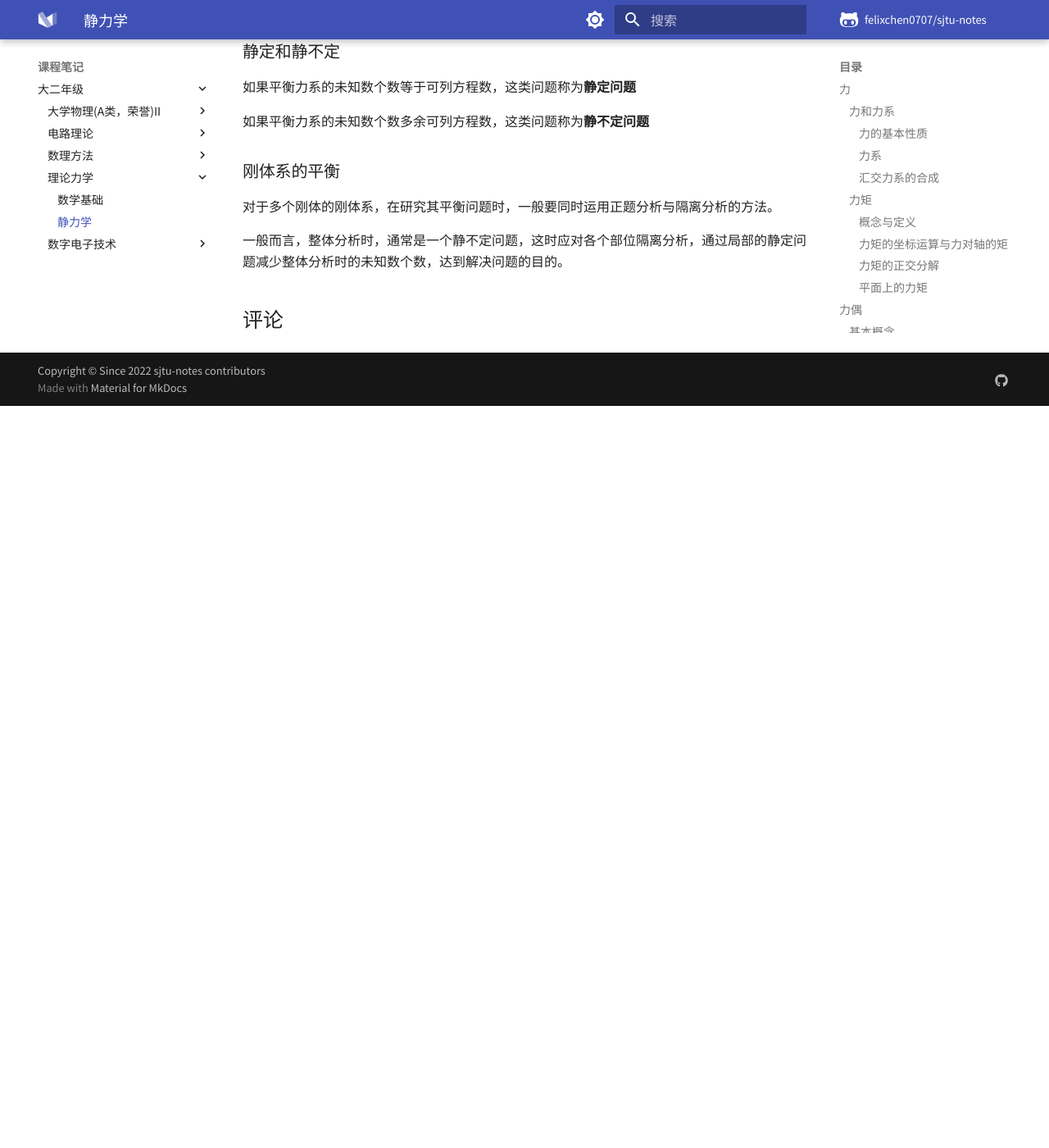
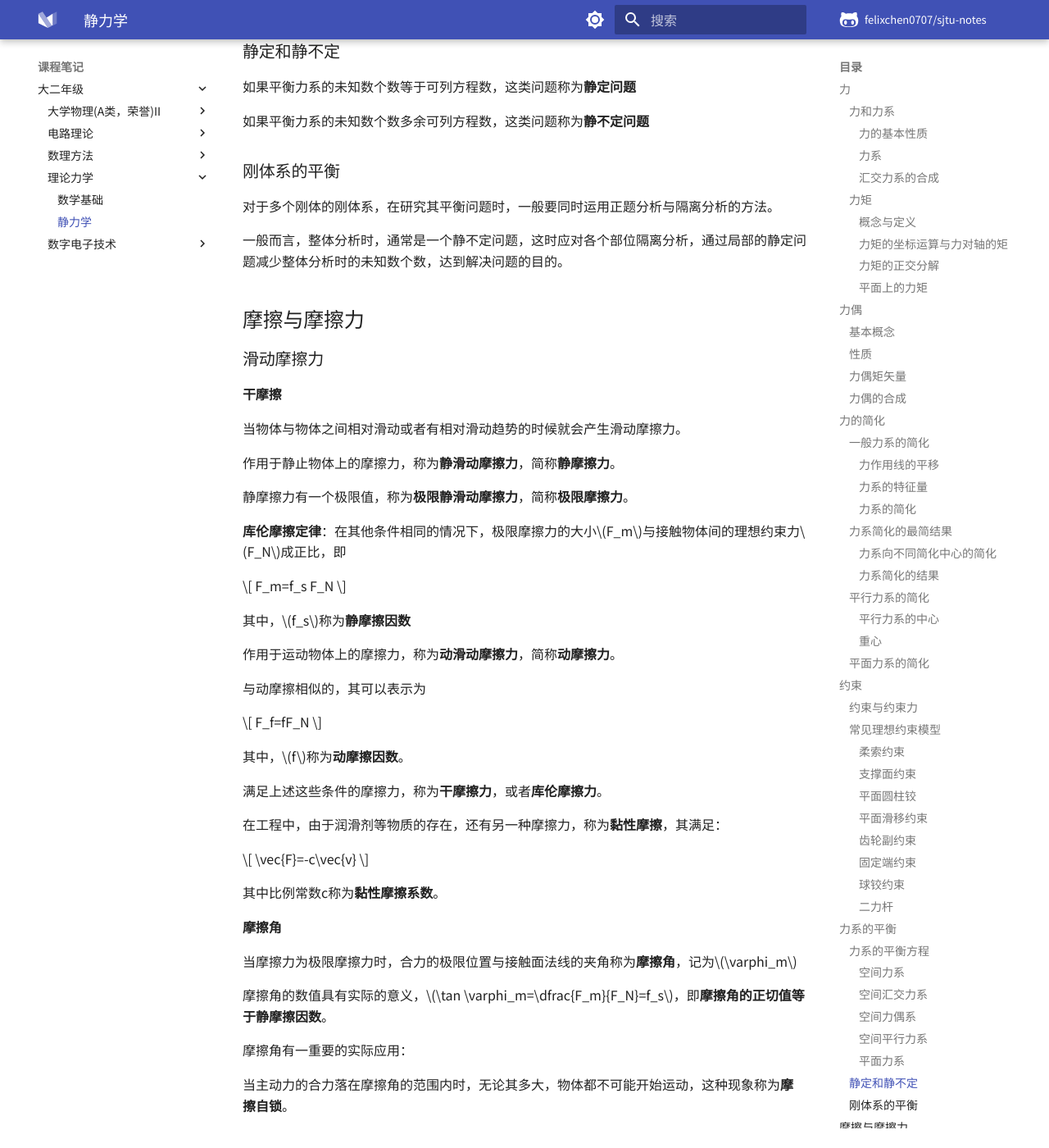
Before and after one commit to glimmeringlight/sjtu-notes, an MkDocs documentation site: the page built from docs/notes/grade2/MECH2508/002.md, in a window 1280 px wide and 1400 px high, scrolled down 10903 px. Shown: the whole window at 82% size. Built offline with MkDocs 1.6.1 and Material for MkDocs 9.7.7, drawn with Linux system fonts in a browser that asks for light colours; a script that is not in the unit is left out; comment, search, counter and statistics services are not loaded; before the commit the page ends 11398 px from its top, so only the background shows below that.

Commit message:
理论力学 摩擦力

```diff
--- a/docs/notes/grade2/MECH2508/002.md
+++ b/docs/notes/grade2/MECH2508/002.md
@@ -570,3 +570,53 @@ $$
 对于多个刚体的刚体系，在研究其平衡问题时，一般要同时运用正题分析与隔离分析的方法。
 
 一般而言，整体分析时，通常是一个静不定问题，这时应对各个部位隔离分析，通过局部的静定问题减少整体分析时的未知数个数，达到解决问题的目的。
+
+## 摩擦与摩擦力
+
+### 滑动摩擦力
+
+#### 干摩擦
+
+当物体与物体之间相对滑动或者有相对滑动趋势的时候就会产生滑动摩擦力。
+
+作用于静止物体上的摩擦力，称为**静滑动摩擦力**，简称**静摩擦力**。
+
+静摩擦力有一个极限值，称为**极限静滑动摩擦力**，简称**极限摩擦力**。
+
+**库伦摩擦定律**：在其他条件相同的情况下，极限摩擦力的大小$F_m$与接触物体间的理想约束力$F_N$成正比，即
+
+$$
+F_m=f_s F_N
+$$
+
+其中，$f_s$称为**静摩擦因数**
+
+作用于运动物体上的摩擦力，称为**动滑动摩擦力**，简称**动摩擦力**。
+
+与动摩擦相似的，其可以表示为
+
+$$
+F_f=fF_N
+$$
+
+其中，$f$称为**动摩擦因数**。
+
+满足上述这些条件的摩擦力，称为**干摩擦力**，或者**库伦摩擦力**。
+
+在工程中，由于润滑剂等物质的存在，还有另一种摩擦力，称为**黏性摩擦**，其满足：
+
+$$
+\vec{F}=-c\vec{v}
+$$
+
+其中比例常数c称为**黏性摩擦系数**。
+
+#### 摩擦角
+
+当摩擦力为极限摩擦力时，合力的极限位置与接触面法线的夹角称为**摩擦角**，记为$\varphi_m$
+
+摩擦角的数值具有实际的意义，$\tan \varphi_m=\dfrac{F_m}{F_N}=f_s$，即**摩擦角的正切值等于静摩擦因数**。
+
+摩擦角有一重要的实际应用：
+
+当主动力的合力落在摩擦角的范围内时，无论其多大，物体都不可能开始运动，这种现象称为**摩擦自锁**。
```
